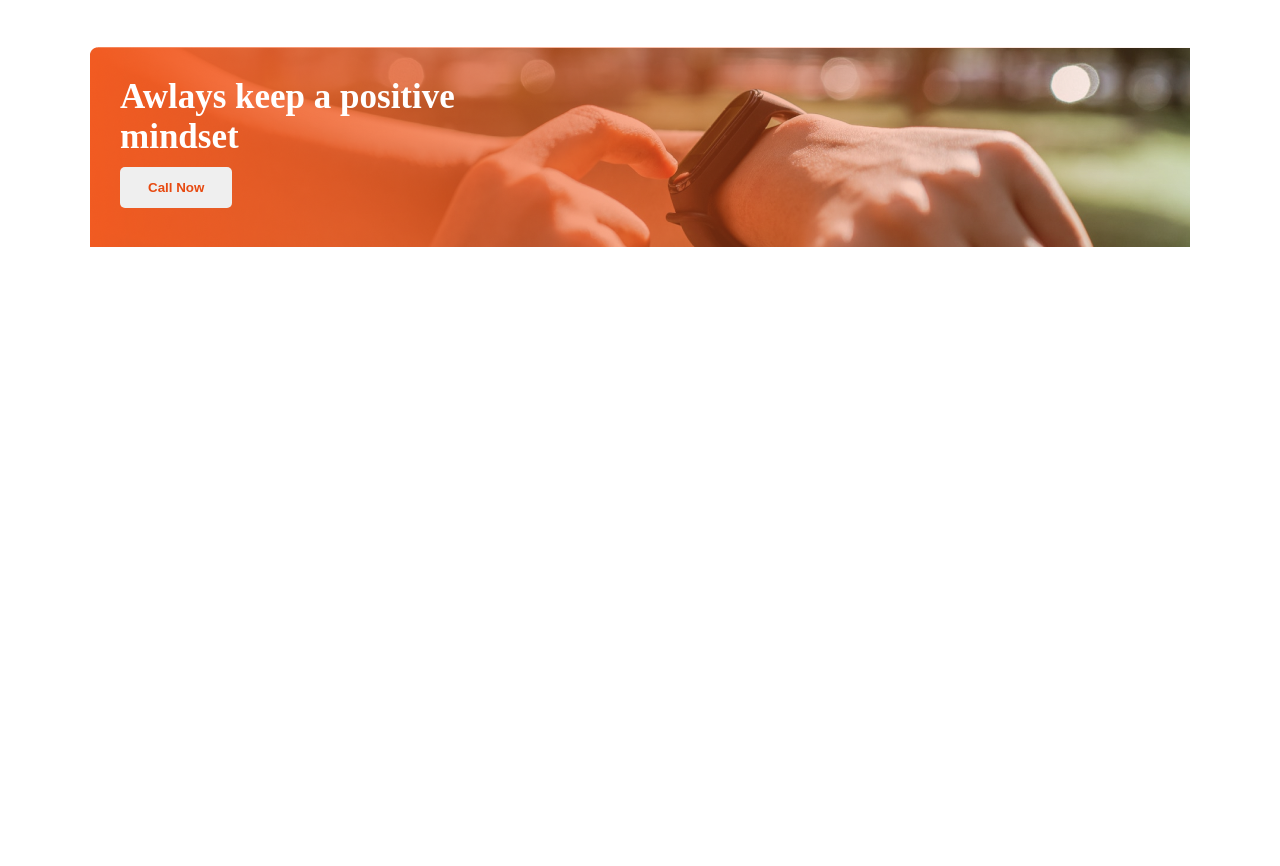
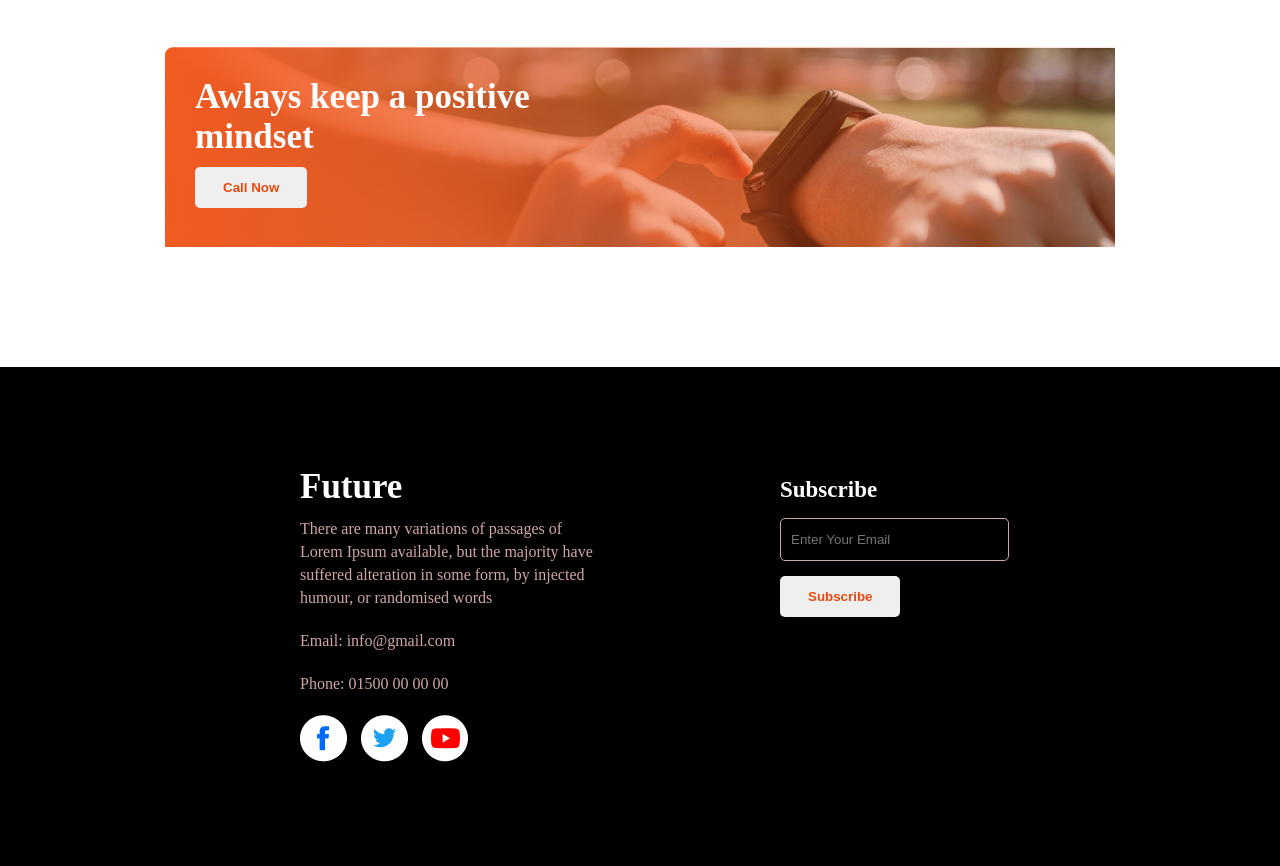
Before and after one commit to mahdigithubr/new-year-new-me, a plain HTML site: page index.html in a window 1280 px wide. Shown: the part 1918-2784 px from the top of the page. Before the commit the page ends 2245 px from the top, so only its background shows below. Drawn offline with Linux system fonts and the light colour scheme.

Commit message:
added footer and style

```diff
--- a/index.html
+++ b/index.html
@@ -80,5 +80,31 @@
         </div>
       </section>
     </main>
+    <footer class="footer">
+      <div class="future-div">
+        <h2>Future</h2>
+        <p>
+          There are many variations of passages of Lorem Ipsum available, but
+          the majority have suffered alteration in some form, by injected
+          humour, or randomised words
+        </p>
+        <p>Email: info@gmail.com</p>
+        <p>Phone: 01500 00 00 00</p>
+        <div class="social-media">
+          <a href=""><img src="images/icons/fb.png" alt="" /></a>
+          <a href=""><img src="images/icons/twitter.png" alt="" /></a>
+          <a href=""><img src="images/icons/youtube.png" alt="" /></a>
+        </div>
+      </div>
+      <div class="form-div">
+        <form>
+          <h3>Subscribe</h3>
+          <label for="Email"
+            ><input type="email" placeholder="Enter Your Email"
+          /></label>
+          <button class="second-button extra-style">Subscribe</button>
+        </form>
+      </div>
+    </footer>
   </body>
 </html>
--- a/styles/bannar2.css
+++ b/styles/bannar2.css
@@ -136,13 +136,13 @@ ul li:before {
 /* my plans style end */
 /* always Keep style start */
 .always-keep {
-  width: 1100px;
+  width: 950px;
   height: 200px;
   background-image: url("../images/gradient2.png"), url("../images/watch.png");
   background-repeat: no-repeat;
 
   margin: 0 auto;
-  margin-bottom: 80px;
+  margin-bottom: 120px;
 }
 .always-div {
   width: 500px;
@@ -163,3 +163,69 @@ ul li:before {
   font-weight: bold;
 }
 /* always Keep style end */
+/* footer style start */
+
+.footer {
+  display: flex;
+  justify-content: center;
+  background-color: #000000;
+  color: white;
+  padding: 100px 200px 100px 300px;
+  gap: 180px;
+}
+
+.future-div {
+  width: 50%;
+}
+
+.future-div h2 {
+  font-size: 35px;
+  margin-bottom: 10px;
+}
+
+.future-div p {
+  color: rgb(211, 166, 166);
+  line-height: 23px;
+  margin-bottom: 20px;
+}
+
+.future-div .social-media a {
+  margin-right: 10px;
+}
+
+.future-div .social-media {
+  margin-top: 10px;
+}
+
+.form-div form {
+  display: flex;
+  flex-direction: column;
+}
+
+.form-div {
+  width: 50%;
+}
+
+.form-div form h3,
+label,
+button {
+  margin-bottom: 15px;
+}
+
+.extra-style {
+  width: 120px;
+}
+
+form h3 {
+  font-size: 23px;
+  padding-top: 10px;
+}
+
+form input {
+  padding: 13px 40px 13px 10px;
+  background-color: #000000;
+  border: 1px solid rgb(211, 166, 166);
+  text-align: left;
+  border-radius: 5px;
+  color: white;
+}
```
